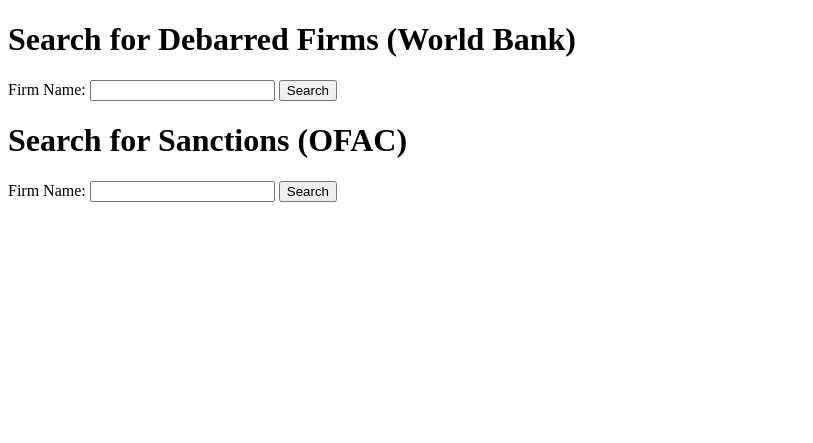
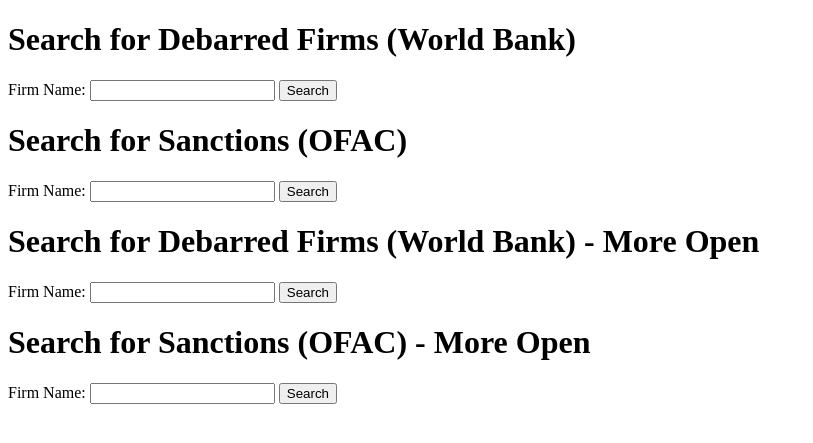
Before and after one commit to GrandProgTest/web-scrapper-api, a Flask app: page /home in a window 1280 px wide. Shown: the top 443 px of the page, without its empty margins (0-813 px from the left). Run offline with Flask 3, Linux system fonts and the light colour scheme.

Commit message:
feat: better search has been implemented

```diff
--- a/app.py
+++ b/app.py
@@ -49,5 +49,33 @@ def search_ofac():
 
     return jsonify({"hits": hits, "results": filtered_data})
 
+@app.route('/search_bank_more_open', methods=['GET'])
+@limiter.limit("20 per minute")
+def search_bank_more_open():
+    firm_name = request.args.get('firm_name')
+
+    if not firm_name:
+        return jsonify({"error": "No firm name provided"}), 400
+
+    data = main("worldbank")
+    filtered_data = [firm for firm in data if firm_name.lower() in firm["Firm Name"].lower()]
+    hits = len(filtered_data)
+
+    return jsonify({"hits": hits, "results": filtered_data})
+
+@app.route('/search_ofac_more_open', methods=['GET'])
+@limiter.limit("20 per minute")
+def search_ofac_more_open():
+    firm_name = request.args.get('firm_name')
+
+    if not firm_name:
+        return jsonify({"error": "No firm name provided"}), 400
+
+    data = main("ofac", firm_name)
+    filtered_data = [firm for firm in data if firm_name.lower() in firm["Name"].lower()]
+    hits = len(filtered_data)
+
+    return jsonify({"hits": hits, "results": filtered_data})
+
 if __name__ == "__main__":
-    app.run(debug=True)
+    app.run(debug=True, host="0.0.0.0", port=5000)
--- a/templates/home.html
+++ b/templates/home.html
@@ -19,5 +19,19 @@
         <input type="text" id="firm_name_ofac" name="firm_name" required>
         <button type="submit">Search</button>
     </form>
+
+    <h1>Search for Debarred Firms (World Bank) - More Open</h1>
+    <form action="{{ url_for('search_bank_more_open') }}" method="get">
+        <label for="firm_name_bank_more_open">Firm Name:</label>
+        <input type="text" id="firm_name_bank_more_open" name="firm_name" required>
+        <button type="submit">Search</button>
+    </form>
+
+    <h1>Search for Sanctions (OFAC) - More Open</h1>
+    <form action="{{ url_for('search_ofac_more_open') }}" method="get">
+        <label for="firm_name_ofac_more_open">Firm Name:</label>
+        <input type="text" id="firm_name_ofac_more_open" name="firm_name" required>
+        <button type="submit">Search</button>
+    </form>
 </body>
 </html>
```
Also changed, not shown: 1 other file.
